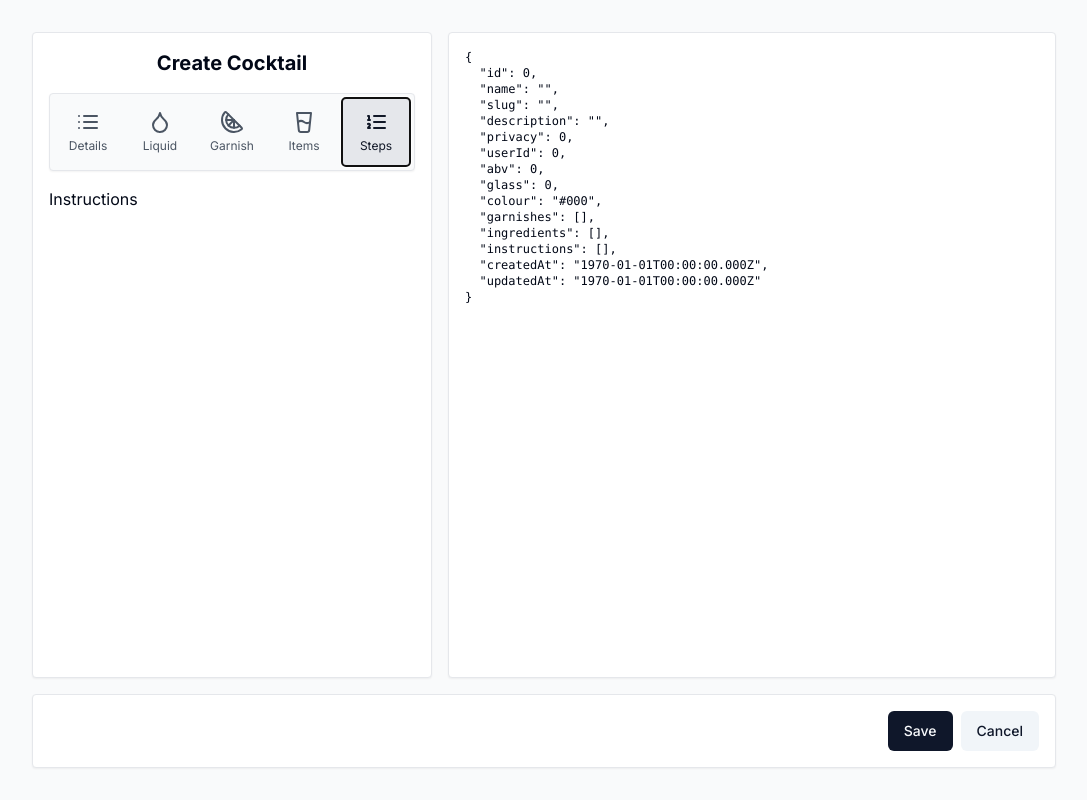
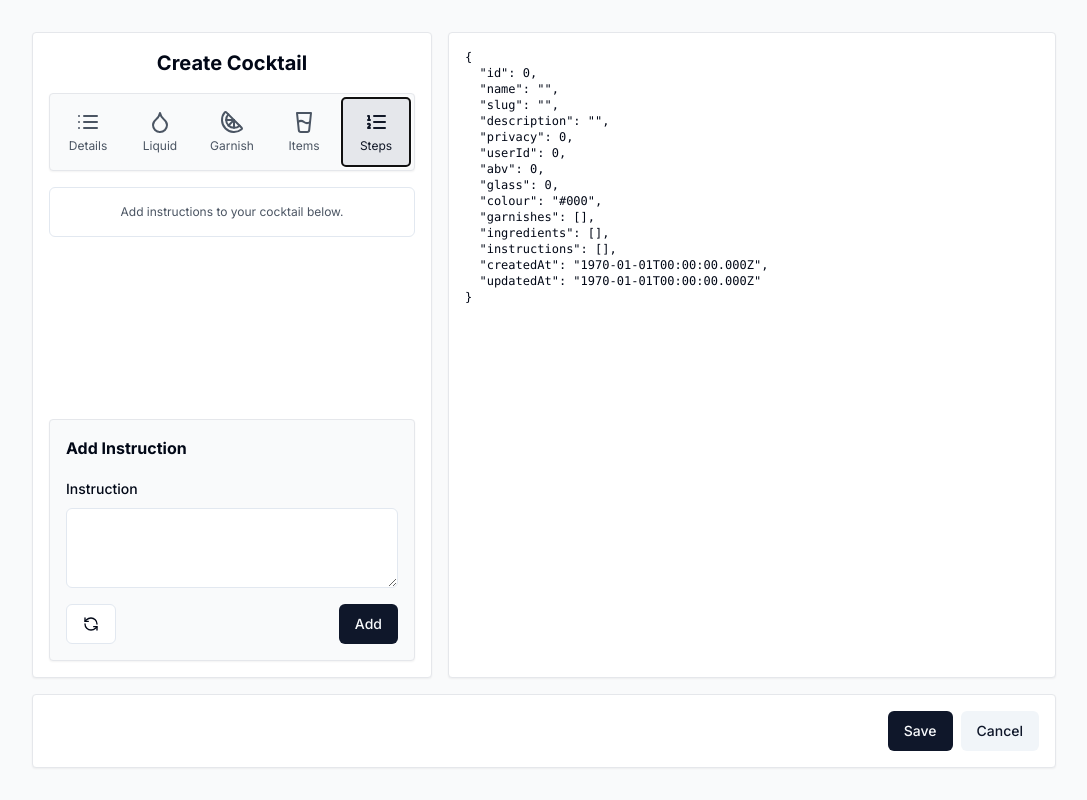
Before and after one commit to wsngamerz/cocktail-editor, a Next.js app: page / in a window 1280 px wide. Both pictures are taken after a click on the tab "Steps". Shown: the whole page, without its empty margins (96-1183 px from the left). Built offline with nearby package versions, Linux system fonts and the light colour scheme.

Commit message:
feat: implemented instructions

```diff
--- a/package.json
+++ b/package.json
@@ -6,7 +6,7 @@
     "dev": "next dev",
     "build": "next build",
     "start": "next start",
-    "lint": "next lint"
+    "lint": "tsc --noEmit && next lint"
   },
   "dependencies": {
     "@dnd-kit/core": "^6.0.8",
--- a/src/components/editors/cocktail/BaseCocktailEditor.tsx
+++ b/src/components/editors/cocktail/BaseCocktailEditor.tsx
@@ -18,7 +18,7 @@ import { slugify } from "@/lib/utils";
 import LiquidTab from "@/components/editors/cocktail/tabs/LiquidTab";
 import GarnishTab from "@/components/editors/cocktail/tabs/GarnishTab";
 import IngredientsTab from "@/components/editors/cocktail/tabs/ingredients";
-import InstructionsTab from "@/components/editors/cocktail/tabs/InstructionTab";
+import InstructionsTab from "@/components/editors/cocktail/tabs/instructions";
 
 const emptyCocktail: Cocktail = {
   id: 0,
--- a/src/components/editors/cocktail/tabs/InstructionTab.tsx
+++ /dev/null
@@ -1,12 +0,0 @@
-import type { UseFormReturn } from "react-hook-form";
-import type { Cocktail } from "@/types/cocktail";
-
-import EditorTab from "@/components/editors/cocktail/tabs/EditorTab";
-
-export default function InstructionsTab({ form }: {form: UseFormReturn<Cocktail, any, undefined>}) {
-  return (
-    <EditorTab>
-      Instructions
-    </EditorTab>
-  )
-}
--- /dev/null
+++ b/src/components/editors/cocktail/tabs/instructions/InstructionItem.tsx
@@ -0,0 +1,54 @@
+import React from "react";
+import { ChevronDownIcon, ChevronUpIcon, XIcon } from "lucide-react";
+import { CocktailInstruction } from "@/types/cocktail";
+import { useSortable } from "@dnd-kit/sortable";
+import { CSS } from "@dnd-kit/utilities";
+import { Button } from "@/components/ui/button";
+
+type InstructionItemProps = {
+  instruction: CocktailInstruction
+  onInstructionRemove: (content: string) => void
+}
+
+export default function InstructionItem({ instruction, onInstructionRemove }: InstructionItemProps) {
+  const {
+    attributes,
+    listeners,
+    setNodeRef,
+    transform,
+    transition
+  } = useSortable({ id: instruction.content });
+
+  const style = {
+    transform: CSS.Transform.toString(transform),
+    transition
+  };
+
+  const handleDelete = (event: React.MouseEvent<HTMLButtonElement, MouseEvent>) => {
+    event.preventDefault();
+    onInstructionRemove(instruction.content);
+  };
+
+  return (
+    <div className="relative bg-white" style={style}>
+      <div ref={setNodeRef} {...attributes} {...listeners}
+           className="mb-1 flex items-center gap-2 rounded-md border p-2">
+        <div className="flex flex-col">
+          <ChevronUpIcon className="h-4 w-4" />
+          <ChevronDownIcon className="h-4 w-4" />
+        </div>
+
+        <div className="text-sm grow flex gap-1">
+          <span>{instruction.order + 1}.</span>
+          <p className="text-gray-700">
+            {instruction.content}
+          </p>
+        </div>
+      </div>
+
+      <Button variant="outline" className="absolute top-1 right-3 z-10 p-1 py-0" onClick={handleDelete}>
+        <XIcon className="text-gray-500 h-4 w-4" />
+      </Button>
+    </div>
+  );
+}
--- /dev/null
+++ b/src/components/editors/cocktail/tabs/instructions/index.tsx
@@ -0,0 +1,157 @@
+import React from "react";
+import type { UseFormReturn } from "react-hook-form";
+import type { Cocktail, CocktailInstruction } from "@/types/cocktail";
+
+import EditorTab from "@/components/editors/cocktail/tabs/EditorTab";
+import { DndContext, DragEndEvent } from "@dnd-kit/core";
+import { arrayMove, SortableContext } from "@dnd-kit/sortable";
+import { Form, FormControl, FormField, FormItem, FormLabel, FormMessage } from "@/components/ui/form";
+import { Button } from "@/components/ui/button";
+import { RefreshCcwIcon } from "lucide-react";
+import { useForm } from "react-hook-form";
+import { Textarea } from "@/components/ui/textarea";
+import InstructionItem from "@/components/editors/cocktail/tabs/instructions/InstructionItem";
+
+export default function InstructionsTab({ form }: { form: UseFormReturn<Cocktail, any, undefined> }) {
+  const watchInstructions = form.watch("instructions");
+
+  const instructionForm = useForm<CocktailInstruction>({
+    defaultValues: {
+      cocktailId: 0,
+      content: "",
+      order: 0
+    },
+    resolver: async (data) => {
+      if (watchInstructions.find((instruction) => instruction.content === data.content)) {
+        return {
+          values: {},
+          errors: {
+            content: {
+              type: "content",
+              message: "Instruction already exists."
+            }
+          }
+        };
+      }
+
+      if (data.content.length === 0) {
+        return {
+          values: {},
+          errors: {
+            content: {
+              type: "content",
+              message: "Instruction cannot be empty."
+            }
+          }
+        };
+      }
+
+      return {
+        values: data,
+        errors: {}
+      };
+    }
+  });
+
+  const onInstructionSubmit = (data: CocktailInstruction) => {
+    const instructions = form.getValues("instructions");
+    form.setValue("instructions", [...instructions, {
+      ...data,
+      order: instructions.length
+    }]);
+
+    instructionForm.reset();
+  };
+
+  const onInstructionRemove = (content: string) => {
+    const instructions = form.getValues("instructions");
+
+    const newInstructions = instructions.filter((instruction) => instruction.content !== content);
+    newInstructions.forEach((instruction, index) => instruction.order = index);
+
+    form.setValue("instructions", newInstructions);
+  };
+
+  const onInstructionDragEnd = (event: DragEndEvent) => {
+    const { active, over } = event;
+
+    if (!over || !active) return;
+
+    if (active.id !== over.id) {
+      const instructions = form.getValues("instructions");
+      const activeIndex = instructions.findIndex((instruction) => instruction.content === active.id);
+      const overIndex = instructions.findIndex((instruction) => instruction.content === over.id);
+
+      const newInstructions = arrayMove(instructions, activeIndex, overIndex);
+      newInstructions.forEach((instruction, index) => instruction.order = index);
+
+      form.setValue("instructions", newInstructions);
+    }
+  };
+
+  const reset = (e: React.MouseEvent<HTMLElement>) => {
+    e.preventDefault();
+    instructionForm.reset();
+  };
+
+  return (
+    <EditorTab>
+      <div className="h-full flex flex-col gap-4">
+
+        <DndContext onDragEnd={onInstructionDragEnd}>
+          <SortableContext items={watchInstructions.map(i => i.content)}>
+            <div className="grow w-full">
+              {watchInstructions.map((instruction) => (
+                <InstructionItem key={`${instruction.content}`} instruction={instruction}
+                                 onInstructionRemove={onInstructionRemove} />
+              ))}
+
+              {watchInstructions.length === 0 && (
+                <span className="block w-full text-center text-gray-600 text-xs rounded-md border p-4">
+                    Add instructions to your cocktail below.
+                 </span>
+              )}
+            </div>
+          </SortableContext>
+        </DndContext>
+
+        <div className="editor-internal-card grid gap-4">
+          <h2 className="font-bold">Add Instruction</h2>
+
+          <Form {...instructionForm}>
+            <div className="space-y-4">
+              <div className="grid grid-cols-1 gap-4">
+                <FormField
+                  control={instructionForm.control}
+                  name="content"
+                  render={({ field }) => (
+                    <FormItem>
+                      <FormLabel>Instruction</FormLabel>
+                      <FormControl>
+                        {/* Casting to integer within onChange event*/}
+                        <Textarea {...field} />
+                      </FormControl>
+                      <FormMessage />
+                    </FormItem>
+                  )}
+                />
+              </div>
+
+              <div className="flex gap-1">
+                <Button variant="outline"
+                        onClick={reset}
+                        className="text-xs">
+                  <RefreshCcwIcon className="w-4 h-4" />
+                </Button>
+
+                <div className="grow flex justify-end">
+                  <Button onClick={instructionForm.handleSubmit(onInstructionSubmit)}>Add</Button>
+                </div>
+              </div>
+            </div>
+          </Form>
+        </div>
+      </div>
+    </EditorTab>
+  );
+}
```
